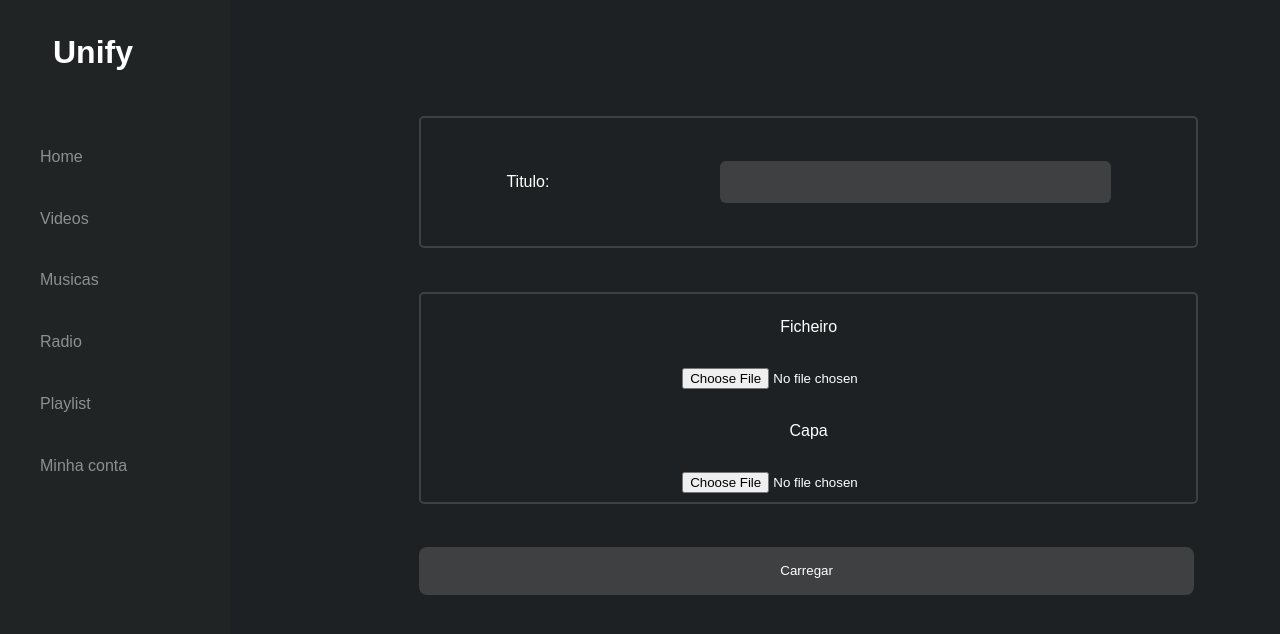
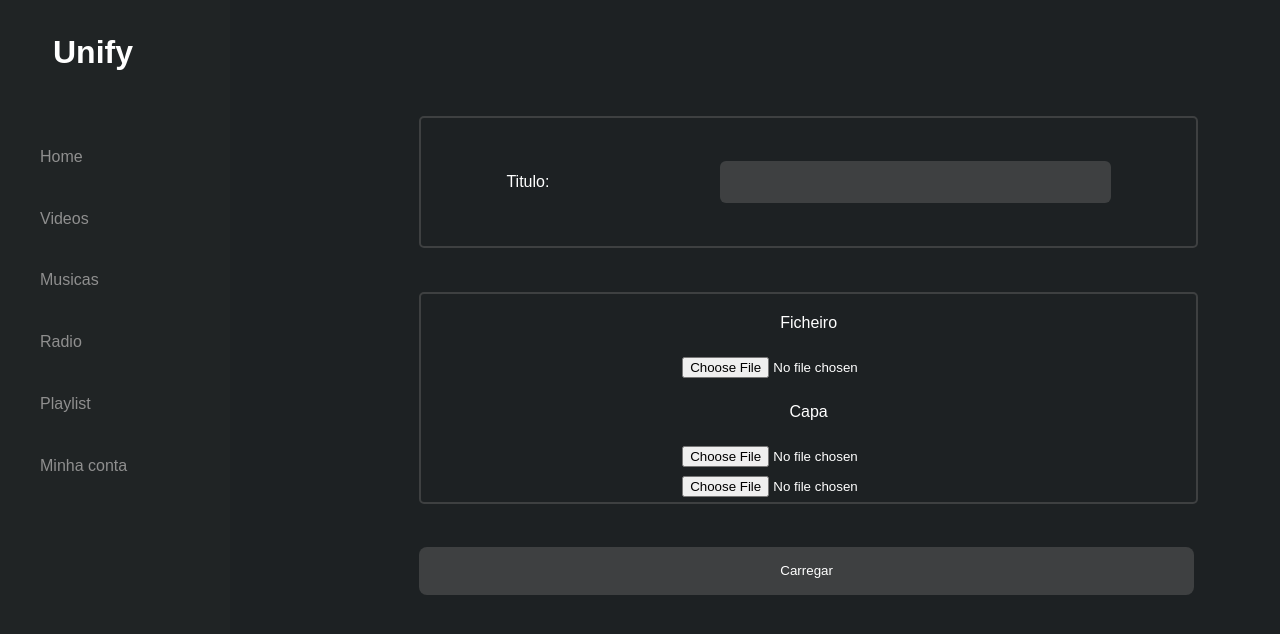
Before and after one commit to RomenoJoao/Unify, a React (Create React App) app: page /Upload in a window 1280 px wide. Shown: the top 634 px of the page. Built offline with nearby package versions, Linux system fonts and the light colour scheme; no server answers.

Commit message:
Content add (#4)
* Fix typescript error

* Add content creation

* format code

```diff
--- a/package.json
+++ b/package.json
@@ -54,6 +54,7 @@
     ]
   },
   "devDependencies": {
-    "electron": "^24.3.0"
+    "electron": "^24.3.0",
+    "typescript": "^5.1.3"
   }
 }
--- a/src/api/endpoints.js
+++ b/src/api/endpoints.js
@@ -5,6 +5,19 @@ async function getAllContent() {
   return response;
 }
 
+async function uploadFiles(files) {
+  const formData = new FormData();
+  files.forEach((file) => formData.append("files", file));
+  const response = await axiosInstance.post("/file", formData);
+  return response.data;
+}
+
+async function createContent(data) {
+  await axiosInstance.post("/conteudo", data);
+}
+
 export default {
   getAllContent,
+  uploadFiles,
+  createContent,
 };
--- a/src/pages/Adicionar/Upload.jsx
+++ b/src/pages/Adicionar/Upload.jsx
@@ -1,32 +1,95 @@
-import React from 'react'
-import './upload.css'
-//import {useMutation} from 'react-query'
+import React from "react";
+import { Controller, useForm } from "react-hook-form";
+import { toast } from "react-hot-toast";
+import { useMutation } from "react-query";
+import { useNavigate } from "react-router-dom";
+import api from "../../api/endpoints";
+import "./upload.css";
 
 export default function Upload() {
-    // const { mutateAsync, isLoading } = useMutation(
-    //   (() => {}),
-    //   {
-    //     onSuccess: () => {
+  const fileUploadMutation = useMutation((files) => api.uploadFiles(files));
+  const dataMutation = useMutation((content) => api.createContent(content));
+  const navigate = useNavigate();
 
-    //     },
-    //   }
-    // );
+  const { control, handleSubmit, register } = useForm();
+
+  async function submit(data) {
+    let isUndefined = false;
+    Object.keys(data).forEach((key) => {
+      if (data[key] === undefined) {
+        isUndefined = true;
+        return;
+      }
+    });
+    if (isUndefined) {
+      toast.error("Preencha todos os campos");
+      return;
+    }
+
+    const { file, cp1, cp2 } = data;
+    const { filePath } = await fileUploadMutation.mutateAsync([file, cp1, cp2]);
+    const [fileFilename, capa1Filename, capa2Filename] = filePath.map(
+      (fileResponse) => fileResponse.filename
+    );
+    const content = {
+      title: data.titulo,
+      path: fileFilename,
+      coverPath: capa1Filename,
+    };
+    await dataMutation.mutateAsync(content);
+    toast.success("Conteúdo criado com sucesso");
+    navigate("/");
+  }
 
   return (
     <div className="allUp">
-      <div className='allUp'>
-            <div className='cima'>
+      <form onSubmit={handleSubmit(submit)} className="allUp">
+        <div className="cima">
           <p>Titulo:</p>
-                <input  className='tituloI' type="text" />
+          <input {...register("titulo")} className="tituloI" type="text" />
         </div>
         <div className="fics">
           <p>Ficheiro</p>
-            <input className='fic' name='files' type="file" />
+          <Controller
+            control={control}
+            name="file"
+            render={({ field: { onChange } }) => (
+              <input
+                onChange={(event) => onChange(event.target.files.item(0))}
+                className="fic"
+                name="files"
+                type="file"
+              />
+            )}
+          />
           <p>Capa</p>
-            <input className='cp' name='files' type="file" />
+          <Controller
+            control={control}
+            name="cp1"
+            render={({ field: { onChange } }) => (
+              <input
+                onChange={(event) => onChange(event.target.files.item(0))}
+                className="cp"
+                name="files"
+                type="file"
+              />
+            )}
+          />
+          <Controller
+            control={control}
+            name="cp2"
+            render={({ field: { onChange } }) => (
+              <input
+                onChange={(event) => onChange(event.target.files.item(0))}
+                className="cp"
+                name="files"
+                type="file"
+              />
+            )}
+          />
         </div>
-            <button className='btnC'>Carregar</button>
-      </div>
+        <button className="btnC">Carregar</button>
+      </form>
     </div>
   );
 }
```
Also changed, not shown: 1 other file (tests, documents, lock files or other folders). Lines whose indentation alone changed are shown as unchanged.
